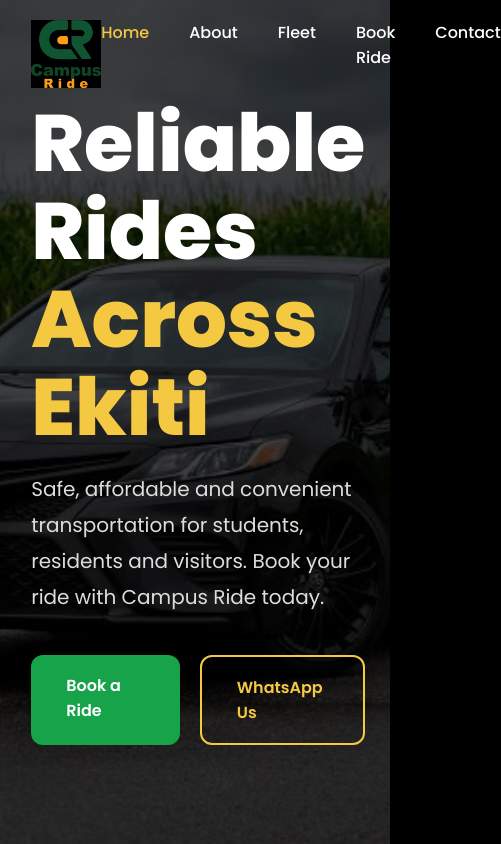
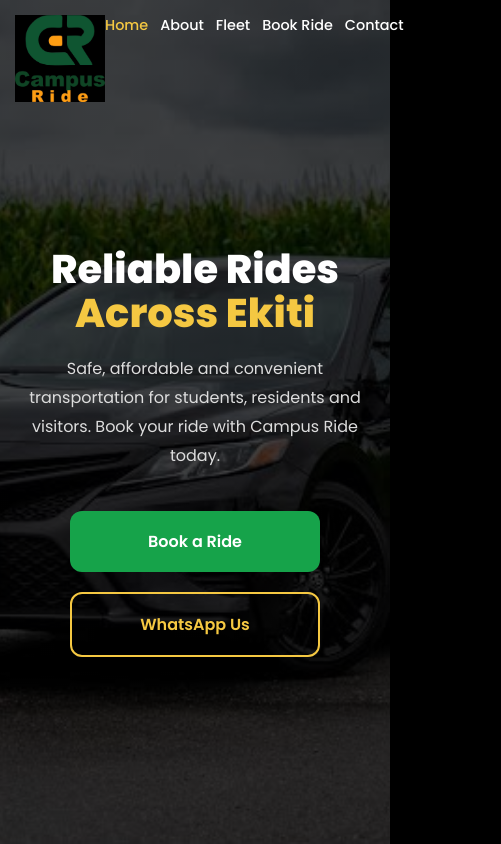
Before and after one commit to noxera-1/campusride, a plain HTML site: page index.html in a window 390 px wide. Shown: the top 844 px of the page, 501 px wide, since content can reach past the window. Drawn offline with Linux system fonts and the light colour scheme.

Commit message:
fix mobile layout and navigation

```diff
--- a/css/style.css
+++ b/css/style.css
@@ -46,9 +46,8 @@ body{
 
 .logo img{
 
-    width:70px;
+    width:60px;
     height:auto;
-    display:block;
 }
 
 .navbar{
@@ -756,3 +755,104 @@ body{
     background-attachment:fixed;
 
 }
+/* MOBILE RESPONSIVE */
+
+@media (max-width: 768px){
+
+    .navbar{
+        padding: 15px;
+
+    }
+
+    .nav-links{
+
+        gap: 12px;
+        font-size: 0.9rem;
+
+        flex-wrap: nowrap;
+
+    }
+    .nav-links a{
+
+        white-space: nowrap;
+
+
+    }
+    .hero{
+
+        padding: 120px 5% 60px;
+
+        text-align: center;
+
+    }
+
+    .hero-content h1{
+
+        font-size: 2.5rem;
+
+    }
+
+    .hero-content p{
+
+        font-size: 1rem;
+
+    }
+
+    .hero-buttons{
+
+        flex-direction: column;
+
+        align-items: center;
+
+    }
+
+    .btn-primary,
+
+    .btn-secondary{
+
+        width: 250px;
+
+        text-align: center;
+
+    }
+
+
+    .fleet-grid,
+
+    .fleet-container,
+
+    .feature-container{
+
+        grid-template-columns: 1fr;
+
+    }
+
+    .car-gallery{
+
+        grid-template-columns: 1fr;
+
+    }
+
+    .contact-page,
+
+    .about-page,
+
+    .fleet-page{
+
+        padding: 120px 5% 60px;
+
+    }
+
+    .booking-container{
+
+        padding: 25px;
+
+    }
+
+    .logo img{
+
+        width: 90px;
+
+    }
+
+}
```
